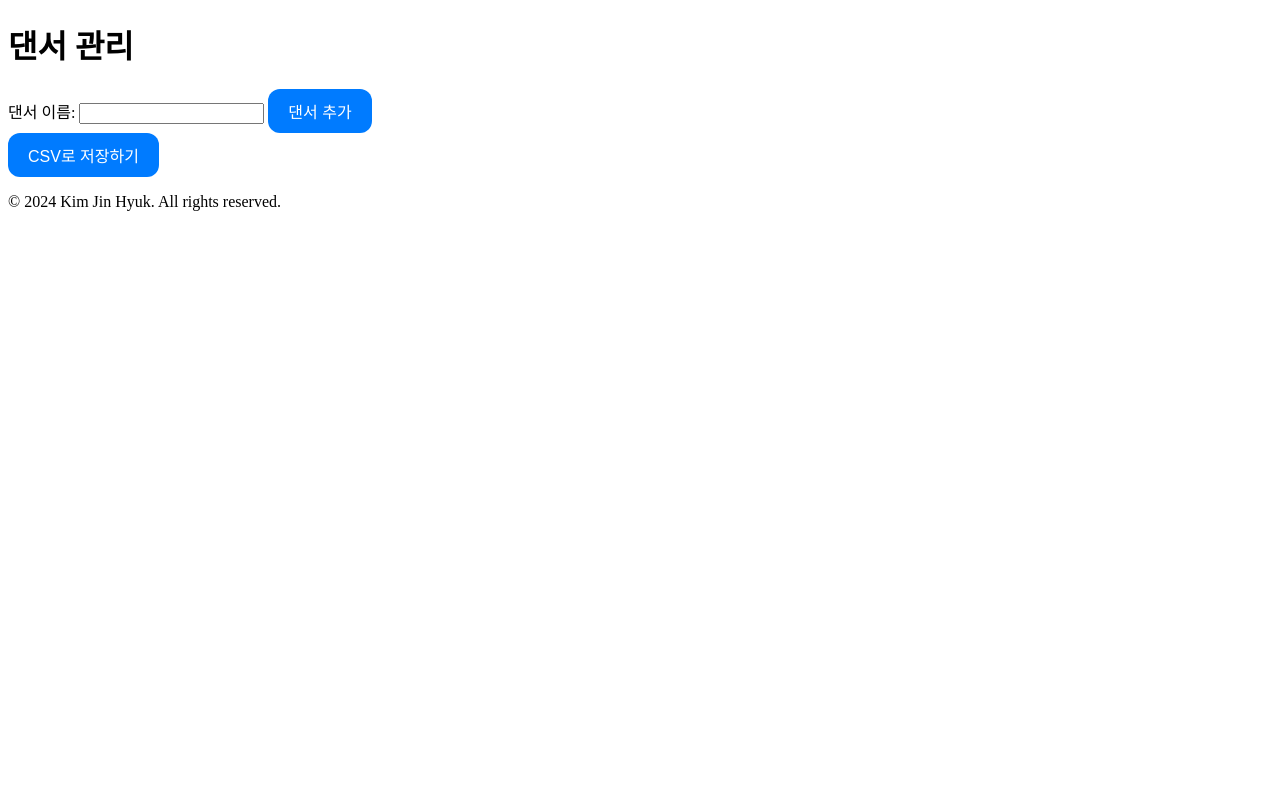
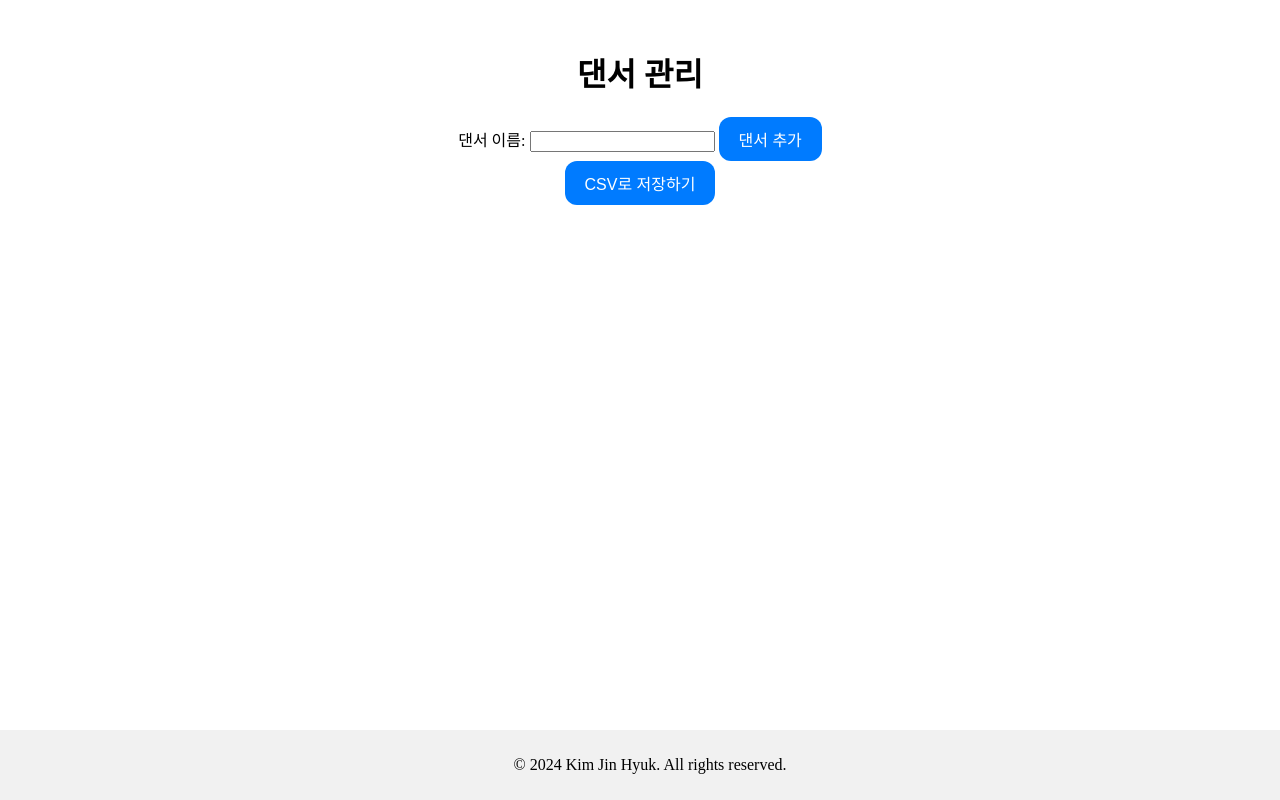
Before and after one commit to jinheyopp123/simsa-program, a Flask app: page /manage in a window 1280 px wide. Run offline with Flask 3, Linux system fonts and the light colour scheme.

Commit message:
Update styles.css

```diff
--- a/static/styles.css
+++ b/static/styles.css
@@ -15,10 +15,21 @@ button:hover {
     background-color: #0056b3; /* 어두운 파란색 배경으로 변경 */
 }
 
-/* 바닥글 스타일 */
-.footer {
+/* 기본 컨테이너 스타일 */
+.container {
+    width: 80%;
+    margin: 0 auto;
+    padding: 20px;
     text-align: center;
-    margin-top: 20px;
-    font-size: 0.8em;
-    color: gray;
 }
+
+/* footer 스타일 */
+footer {
+    position: fixed;
+    bottom: 0;
+    left: 0;
+    width: 100%;
+    text-align: center;
+    padding: 10px;
+    background-color: #f1f1f1;
+}
```
